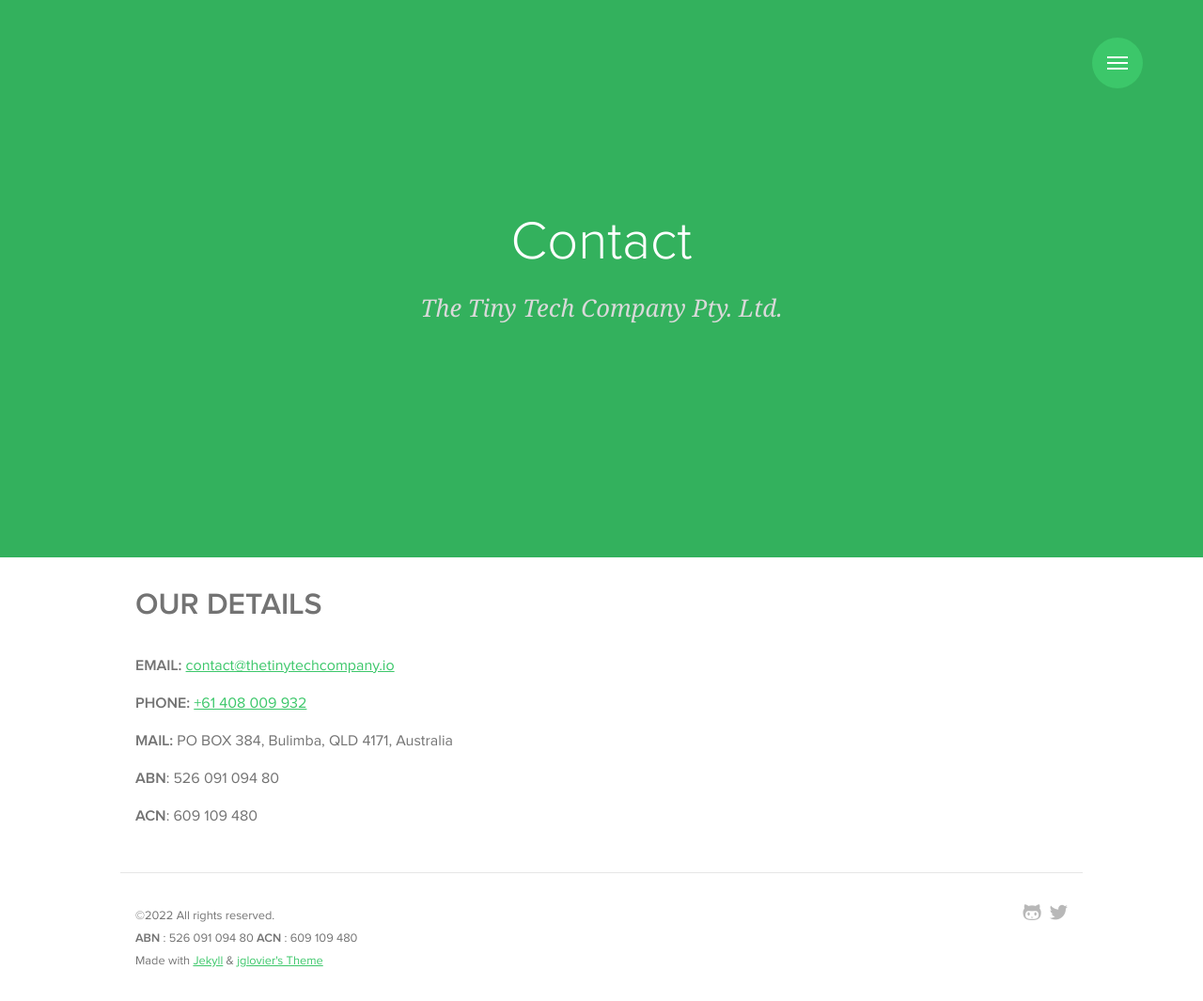
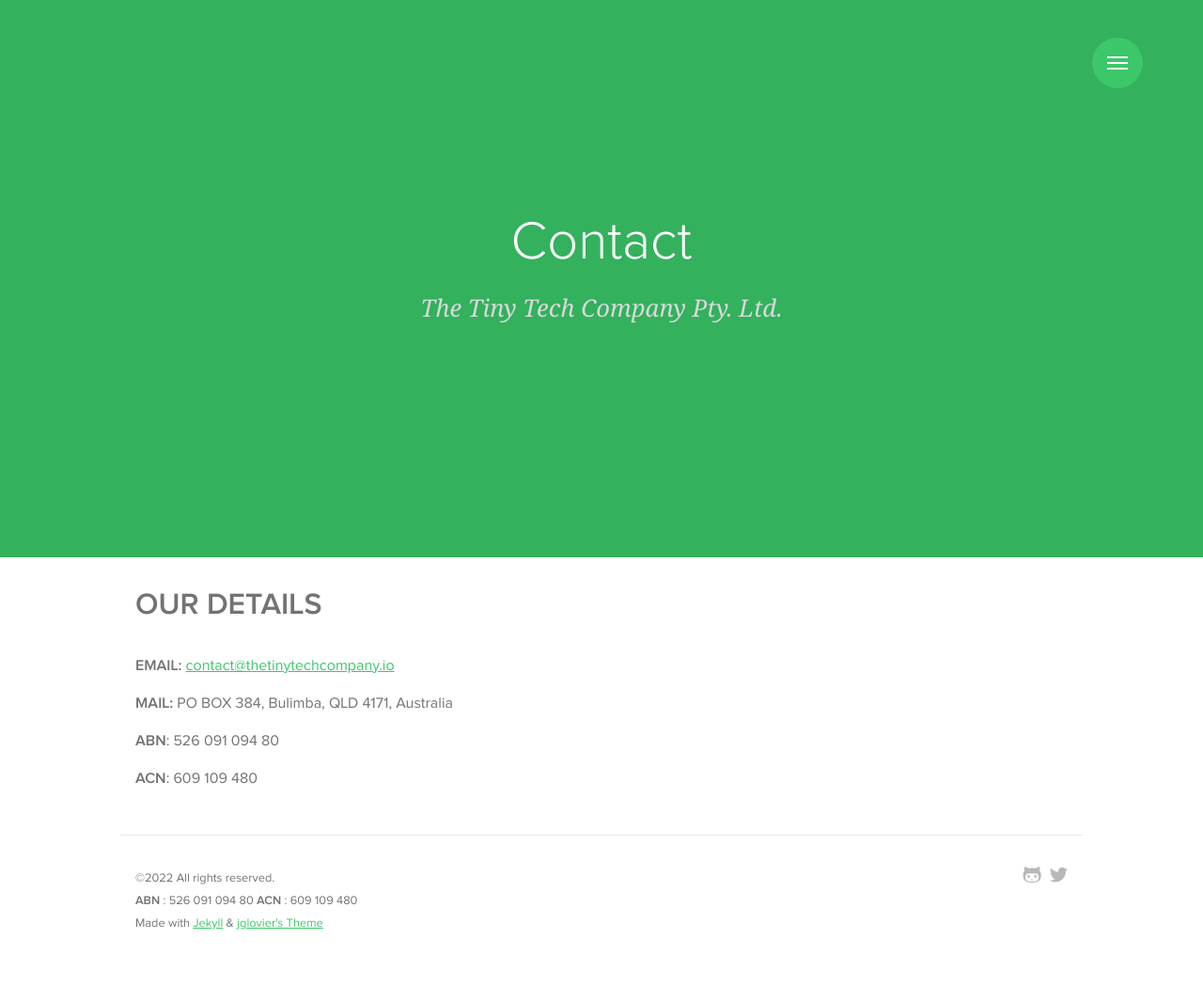
Before and after one commit to TheTinyTechCompany/TheTinyTechCompany.github.io, a Jekyll site: the page built from contact.md, in a window 1280 px wide. Shown: the whole page at 94% size. Built offline with Jekyll 4.4.1, drawn with Linux system fonts in a browser that asks for light colours; some web fonts are replaced.

Commit message:
Update contact.md

```diff
--- a/contact.md
+++ b/contact.md
@@ -9,8 +9,6 @@ permalink: /contact/
 
 **EMAIL:** [contact@thetinytechcompany.io](mailto:contact@thetinytechcompany.io)
 
-**PHONE:** [+61 408 009 932](tel:+61 408 009 932)
-
 **MAIL:** PO BOX 384, Bulimba, QLD 4171, Australia
 
 **ABN**: 526 091 094 80
```
